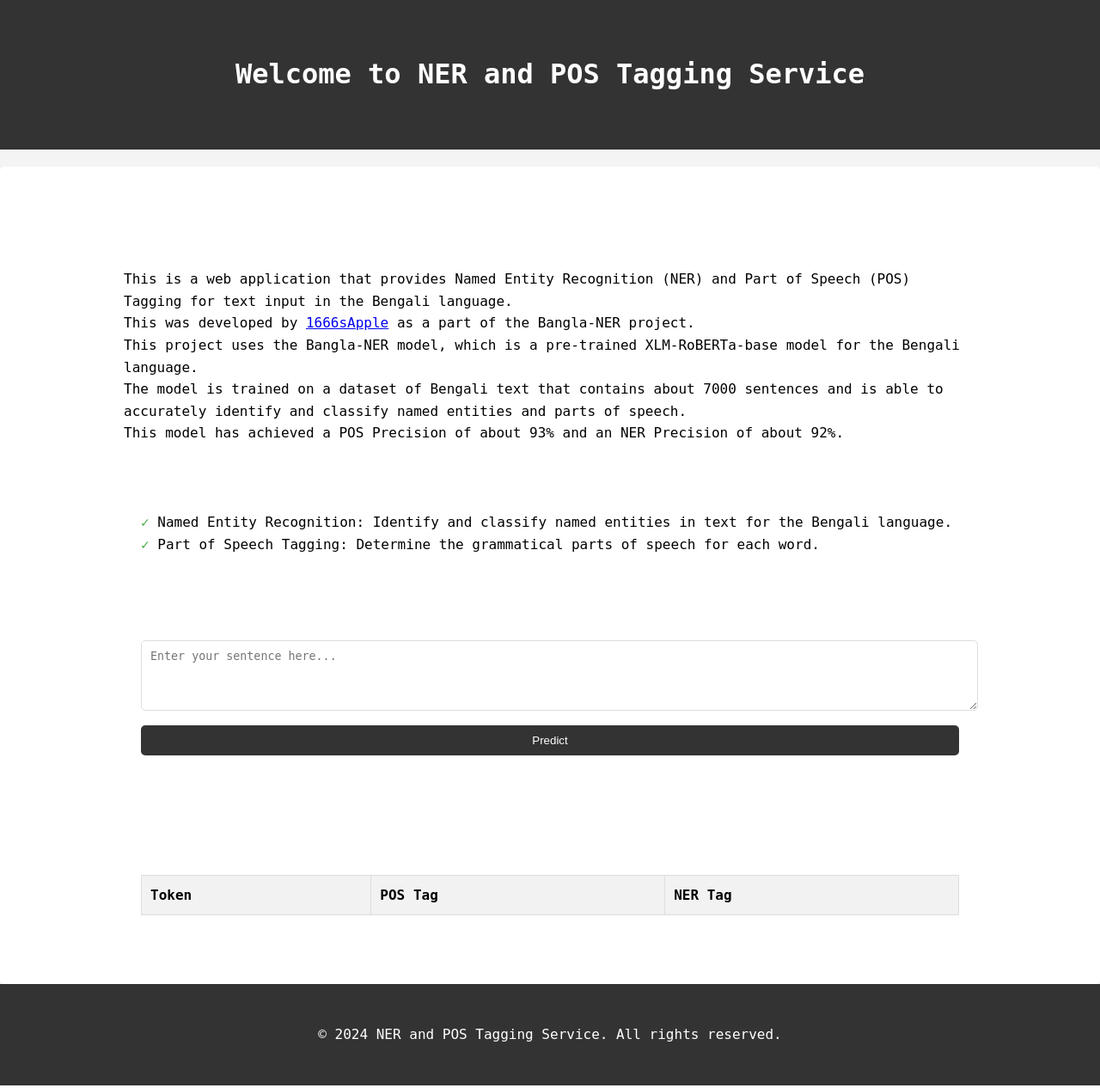
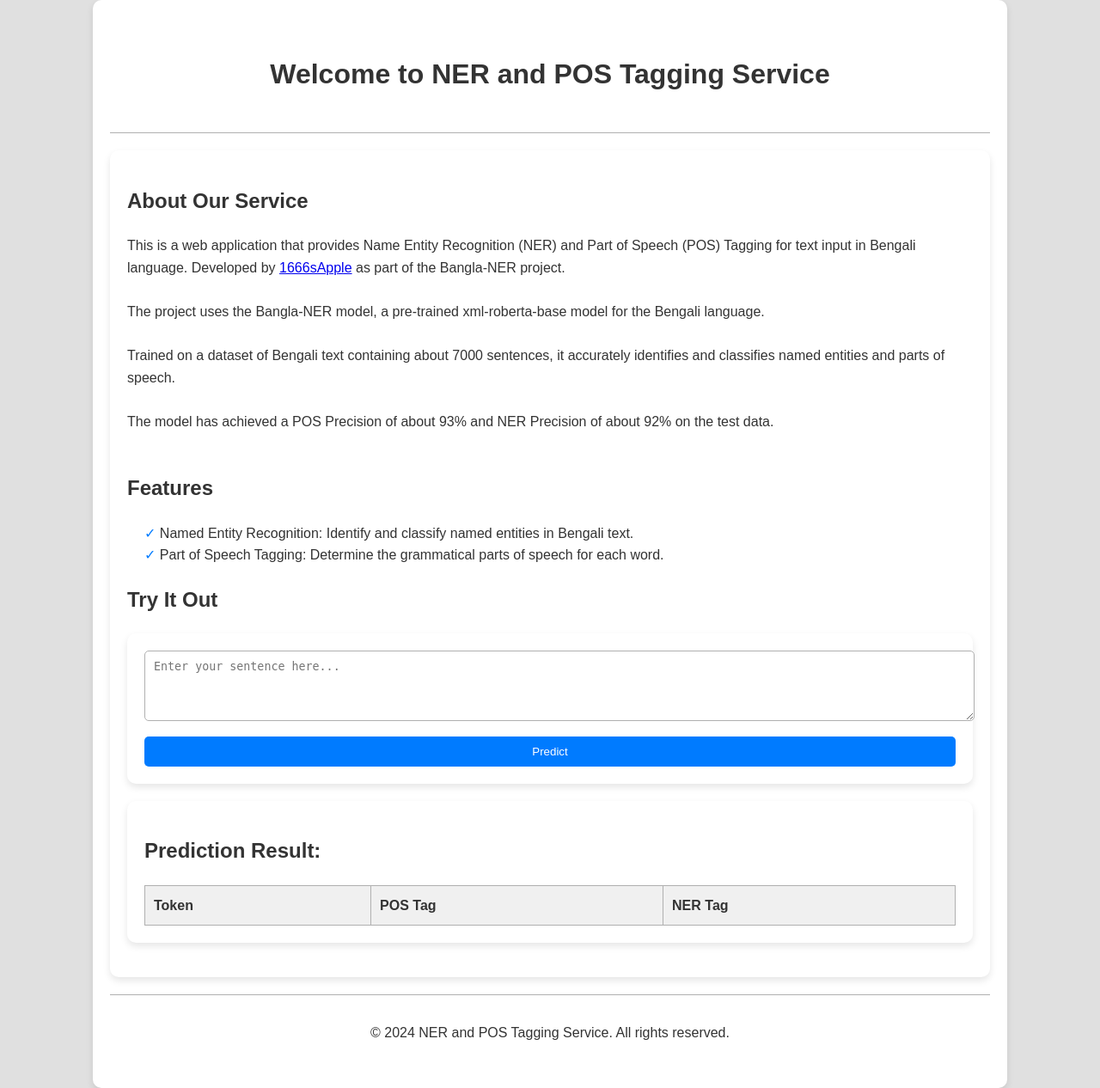
Before and after one commit to 1666sApple/Bangla-NER, a FastAPI app: page / in a window 1280 px wide. Shown: the whole page at 86% size. Run offline with FastAPI, Linux system fonts and the light colour scheme; lists and menus that the app fills with data are empty; parts of the project's set-up code (start-up, migrations or seed data) failed here and were passed over.

Commit message:
Modify FrontEnd

```diff
--- a/app/static/styles.css
+++ b/app/static/styles.css
@@ -1,43 +1,72 @@
+/* Base styles */
+:root {
+  --background: #e0e0e0; /* Mid-tone gray background for better contrast with blur effect */
+  --primary-bg: #ffffff; /* White for main content areas */
+  --primary-text: #333333; /* Dark grey text for readability */
+  --button-bg: #007bff; /* Bright blue for buttons */
+  --header-footer-bg: rgba(
+    255,
+    255,
+    255,
+    0.9
+  ); /* White with slight opacity for blur effect */
+  --border-color: #b0b0b0; /* Slightly darker grey border color */
+  --shadow-color: rgba(0, 0, 0, 0.1); /* Light shadow for subtle effects */
+}
+
+/* General body styling */
 body {
-  font-family: "Droid Sans Mono", "monospace", monospace;
+  font-family: Arial, sans-serif;
   line-height: 1.6;
   margin: 0;
   padding: 0;
-  background-color: #f4f4f4;
+  background: var(--background);
+  color: var(--primary-text);
+  transition: background 0.3s, color 0.3s;
 }
 
-header,
-footer {
-  width: 100%;
-  background: #333;
-  color: #fff;
-  padding: 20px 0;
-  text-align: center;
-}
-
+/* Container for content */
 .container {
   width: 80%;
   margin: auto;
   overflow: hidden;
   padding: 20px;
+  background: var(--primary-bg);
+  border-radius: 10px;
+  box-shadow: 0 4px 8px var(--shadow-color);
 }
 
+/* Header styling with blur effect */
+header {
+  background: var(--header-footer-bg);
+  color: var(--primary-text);
+  padding: 20px 0;
+  text-align: center;
+  backdrop-filter: blur(10px);
+  border-bottom: 1px solid var(--border-color);
+}
+
+/* Header and h2 styling */
 h1,
 h2 {
-  color: #fff;
+  color: var(--primary-text);
 }
 
+/* Main content styling */
 main {
-  background: #fff;
+  background: var(--primary-bg);
   padding: 20px;
   margin-top: 20px;
-  border-radius: 5px;
+  border-radius: 10px;
+  box-shadow: 0 4px 8px var(--shadow-color);
 }
 
+/* Section styling */
 section {
   margin-bottom: 20px;
 }
 
+/* List styling */
 ul {
   list-style-type: none;
   padding-left: 20px;
@@ -45,66 +74,66 @@ ul {
 
 li:before {
   content: "✓ ";
-  color: #4caf50;
+  color: var(--button-bg);
 }
 
-.button {
-  display: inline-block;
-  background: #4caf50;
-  color: #fff;
-  padding: 10px 20px;
-  text-decoration: none;
+/* Button styling */
+button {
+  display: block;
+  width: 100%;
+  padding: 10px;
+  background: var(--button-bg);
+  color: #ffffff;
+  border: none;
+  cursor: pointer;
   border-radius: 5px;
-  transition: background-color 0.3s;
+  transition: background 0.3s;
 }
 
-.button:hover {
-  background: #45a049;
+button:hover {
+  background: #0056b3; /* Slightly darker blue for hover effect */
 }
 
+/* Footer styling with blur effect */
 footer {
   text-align: center;
-  padding: 10px 0;
-  background: #333;
-  color: #fff;
+  padding: 15px;
+  margin-top: 20px;
+  background: var(--header-footer-bg);
+  color: var(--primary-text);
+  backdrop-filter: blur(10px);
+  border-top: 1px solid var(--border-color);
 }
 
+/* Form styling */
 form {
-  background: #fff;
+  background: var(--primary-bg);
   padding: 20px;
   margin-bottom: 20px;
-  border-radius: 5px;
+  border-radius: 10px;
+  box-shadow: 0 4px 8px var(--shadow-color);
 }
 
+/* Textarea styling */
 textarea {
   width: 100%;
   padding: 10px;
   margin-bottom: 10px;
-  border: 1px solid #ddd;
+  border: 1px solid var(--border-color);
   border-radius: 5px;
+  background: var(--primary-bg);
+  color: var(--primary-text);
 }
 
-button {
-  display: block;
-  width: 100%;
-  padding: 10px;
-  background: #333;
-  color: #fff;
-  border: none;
-  cursor: pointer;
-  border-radius: 5px;
+/* Result styling */
+#result {
+  background: var(--primary-bg);
+  padding: 20px;
+  border-radius: 10px;
+  box-shadow: 0 4px 8px var(--shadow-color);
 }
 
-button:hover {
-  background: #555;
-}
-
-#result {
-  background: #fff;
-  padding: 20px;
-  border-radius: 5px;
-}
-
+/* Table styling */
 table {
   width: 100%;
   border-collapse: collapse;
@@ -113,10 +142,11 @@ table {
 th,
 td {
   padding: 10px;
-  border: 1px solid #ddd;
+  border: 1px solid var(--border-color);
   text-align: left;
+  color: var(--primary-text);
 }
 
 th {
-  background-color: #f2f2f2;
+  background-color: #f0f0f0; /* Light grey for table headers */
 }
--- a/app/templates/index.html
+++ b/app/templates/index.html
@@ -7,29 +7,30 @@
     <link rel="stylesheet" href="{{ url_for('static', path='/styles.css') }}" />
   </head>
   <body>
+    <div class="container">
       <header>
-      <div class="container">
         <h1>Welcome to NER and POS Tagging Service</h1>
-      </div>
       </header>
       <main>
-      <div class="container">
         <section>
           <h2>About Our Service</h2>
           <p>
-            This is a web application that provides Named Entity Recognition (NER)
-            and Part of Speech (POS) Tagging for text input in the Bengali
-            language. <br />
-            This was developed by
-            <a href="https://github.com/1666sApple">1666sApple</a> as a part of
+            This is a web application that provides Name Entity Recognition
+            (NER) and Part of Speech (POS) Tagging for text input in Bengali
+            language. Developed by
+            <a href="https://github.com/1666sApple">1666sApple</a> as part of
             the Bangla-NER project. <br />
-            This project uses the Bangla-NER model, which is a pre-trained
-            XLM-RoBERTa-base model for the Bengali language. <br />
-            The model is trained on a dataset of Bengali text that contains
-            about 7000 sentences and is able to accurately identify and classify
-            named entities and parts of speech. <br />
-            This model has achieved a POS Precision of about 93% and an NER Precision
-            of about 92%.
+            <br />
+            The project uses the Bangla-NER model, a pre-trained
+            xml-roberta-base model for the Bengali language. <br />
+            <br />
+            Trained on a dataset of Bengali text containing about 7000
+            sentences, it accurately identifies and classifies named entities
+            and parts of speech. <br />
+            <br />
+            The model has achieved a POS Precision of about 93% and NER
+            Precision of about 92% on the test data. <br />
+            <br />
           </p>
         </section>
         <section>
@@ -37,7 +38,7 @@
           <ul>
             <li>
               Named Entity Recognition: Identify and classify named entities in
-              text for the Bengali language.
+              Bengali text.
             </li>
             <li>
               Part of Speech Tagging: Determine the grammatical parts of speech
@@ -69,13 +70,11 @@
             </table>
           </div>
         </section>
-      </div>
       </main>
       <footer>
-      <div class="container">
         <p>&copy; 2024 NER and POS Tagging Service. All rights reserved.</p>
+      </footer>
     </div>
-    </footer>
     <script src="{{ url_for('static', path='/script.js') }}"></script>
   </body>
 </html>
```
Also changed, not shown: app/templates/predict.html (+3 -7 lines), 2 other files. Lines whose indentation alone changed are shown as unchanged.
